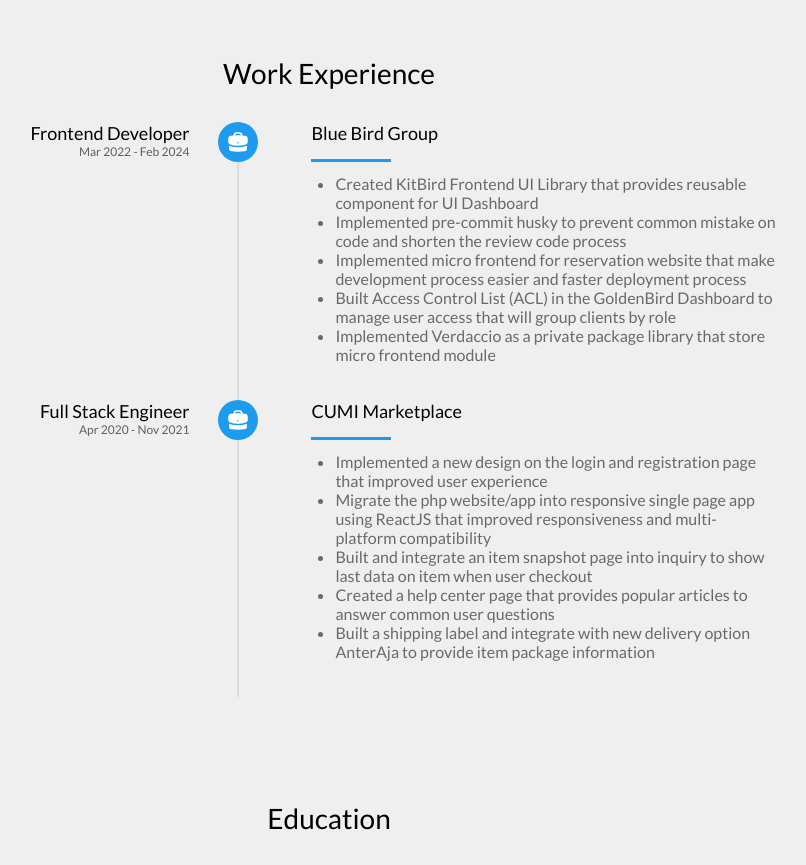
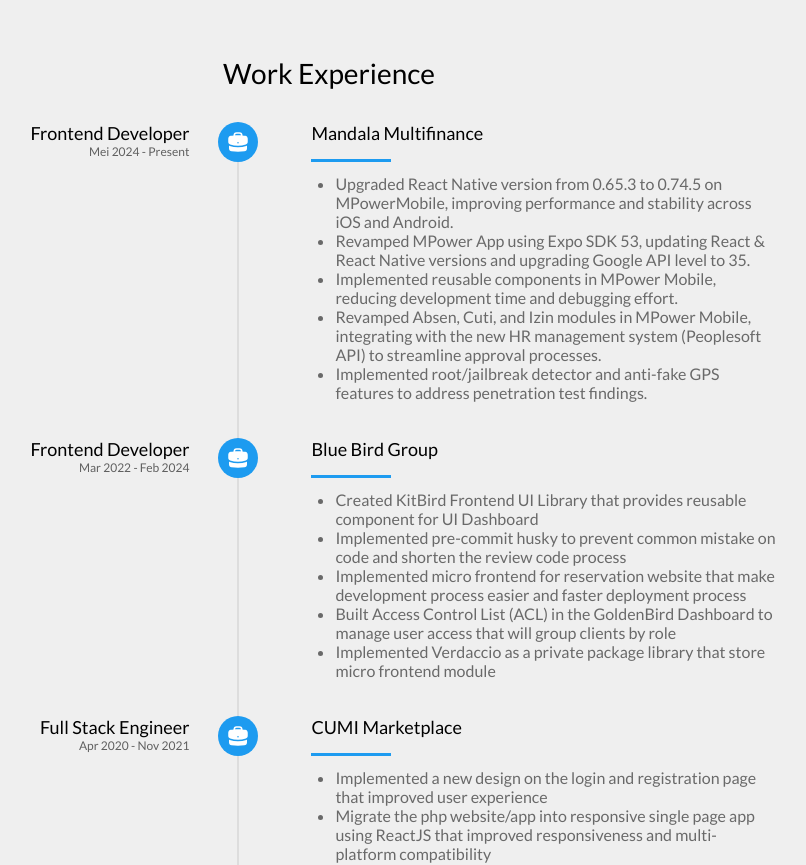
Before and after one commit to straf16/straf16.github.io, a React (Create React App) app: page / in a window 1280 px wide. Shown: the part 1820-2685 px from the top of the page, without its empty margins (311-1117 px from the left). Built offline with nearby package versions, Linux system fonts and the light colour scheme.

Commit message:
add section work experience

```diff
--- a/src/Section/Journey/Journey.js
+++ b/src/Section/Journey/Journey.js
@@ -9,6 +9,26 @@
       <div className="journey-list">
         <span className="section-subtitle">Work Experience</span>
         <div className="job-list-wrapper">
+          <div className="job-list">
+            <div className="job-title-wrapper">
+              <p className="job-title">Frontend Developer</p>
+              <p className="job-period">Mei 2024 - Present</p>
+              <div className="icon-container">
+                <img alt="job-icon" src={JobIcon} />
+              </div>
+            </div>
+            <div className="job-company">
+              <p className="company-title">Mandala Multifinance</p>
+              <div className="divider" />
+              <ul className="job-desc">
+                <li>Upgraded React Native version from 0.65.3 to 0.74.5 on MPowerMobile, improving performance and stability across iOS and Android.</li>
+                <li>Revamped MPower App using Expo SDK 53, updating React & React Native versions and upgrading Google API level to 35.</li>
+                <li>Implemented reusable components in MPower Mobile, reducing development time and debugging effort.</li>
+                <li>Revamped Absen, Cuti, and Izin modules in MPower Mobile, integrating with the new HR management system (Peoplesoft API) to streamline approval processes.</li>
+                <li>Implemented root/jailbreak detector and anti-fake GPS features to address penetration test findings.</li>
+              </ul>
+            </div>
+          </div>
           <div className="job-list">
             <div className="job-title-wrapper">
               <p className="job-title">Frontend Developer</p>
```
